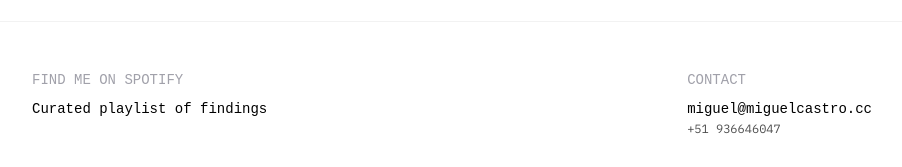
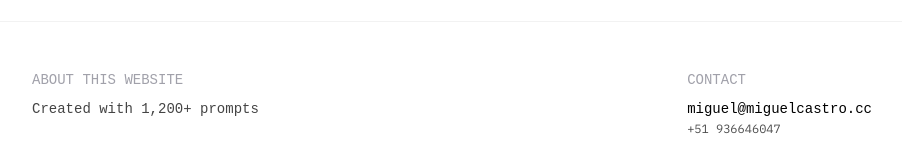
Before and after one commit to miguelcastroe/miguelcastrocreativetech, a React (Vite) app: page /about in a window 1280 px wide. Shown: the part 1920-2087 px from the top of the page, without its empty margins (188-1090 px from the left). Built offline with nearby package versions, Linux system fonts and the light colour scheme; a web font is replaced by a local one.

Commit message:
Replace Spotify link in footer
Updated the footer component to replace the existing Spotify link with the count of prompts used to create the website.
[skip gpt_engineer]

```diff
--- a/src/components/Footer.tsx
+++ b/src/components/Footer.tsx
@@ -5,15 +5,10 @@ const Footer = () => {
     <footer className="relative -mx-6 md:-mx-[220px] px-6 md:px-[220px] pt-12 border-t border-[#e5e5e5] border-opacity-50">
       <div className="grid grid-cols-1 md:grid-cols-2 gap-8 text-sm">
         <div className="relative">
-          <h3 className="uppercase mb-2 text-[#a1a1aa]">Find me on Spotify</h3>
-          <a
-            href="https://open.spotify.com/user/12127200952"
-            target="_blank"
-            rel="noopener noreferrer"
-            className="hover:text-[#ff4f00] transition-colors"
-          >
-            Curated playlist of findings
-          </a>
+          <h3 className="uppercase mb-2 text-[#a1a1aa]">About this website</h3>
+          <p className="text-[#444]">
+            Created with 1,200+ prompts
+          </p>
         </div>
         <div className="flex justify-end">
           <ContactInfo />
```
